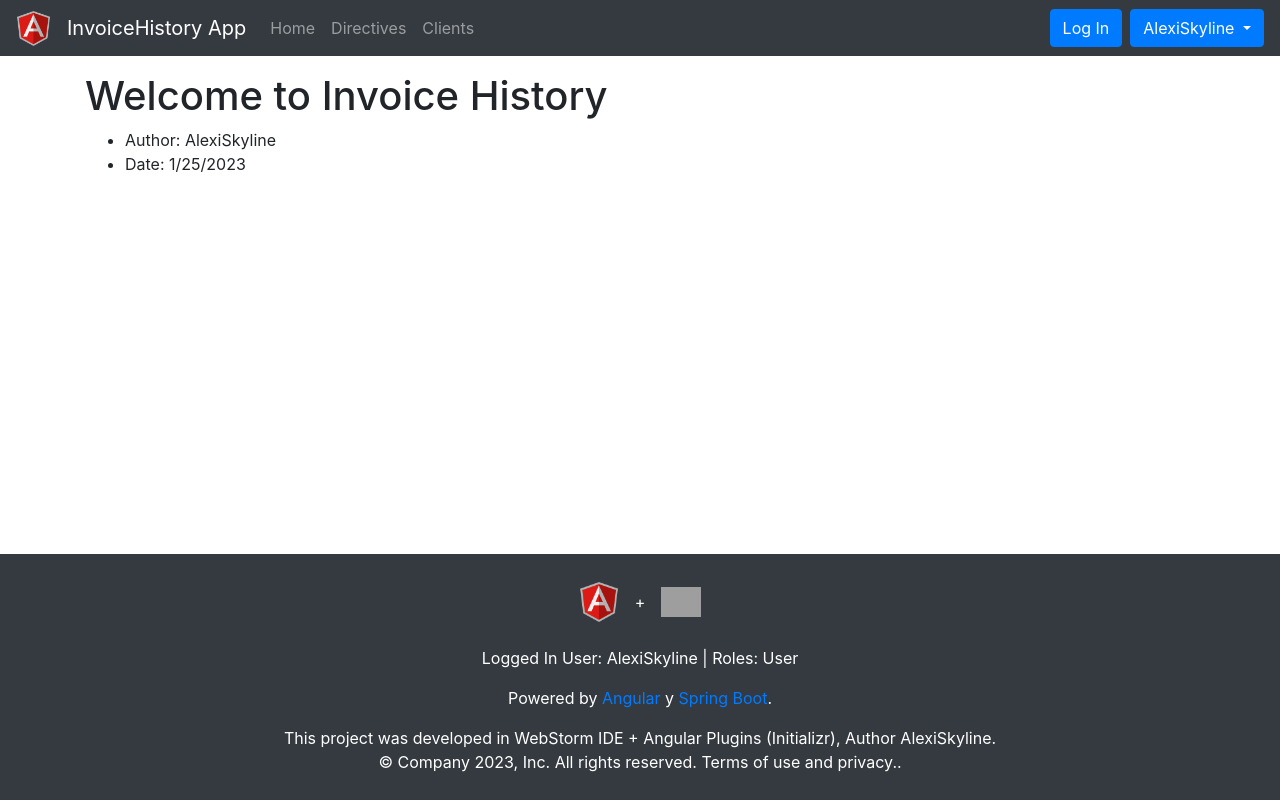
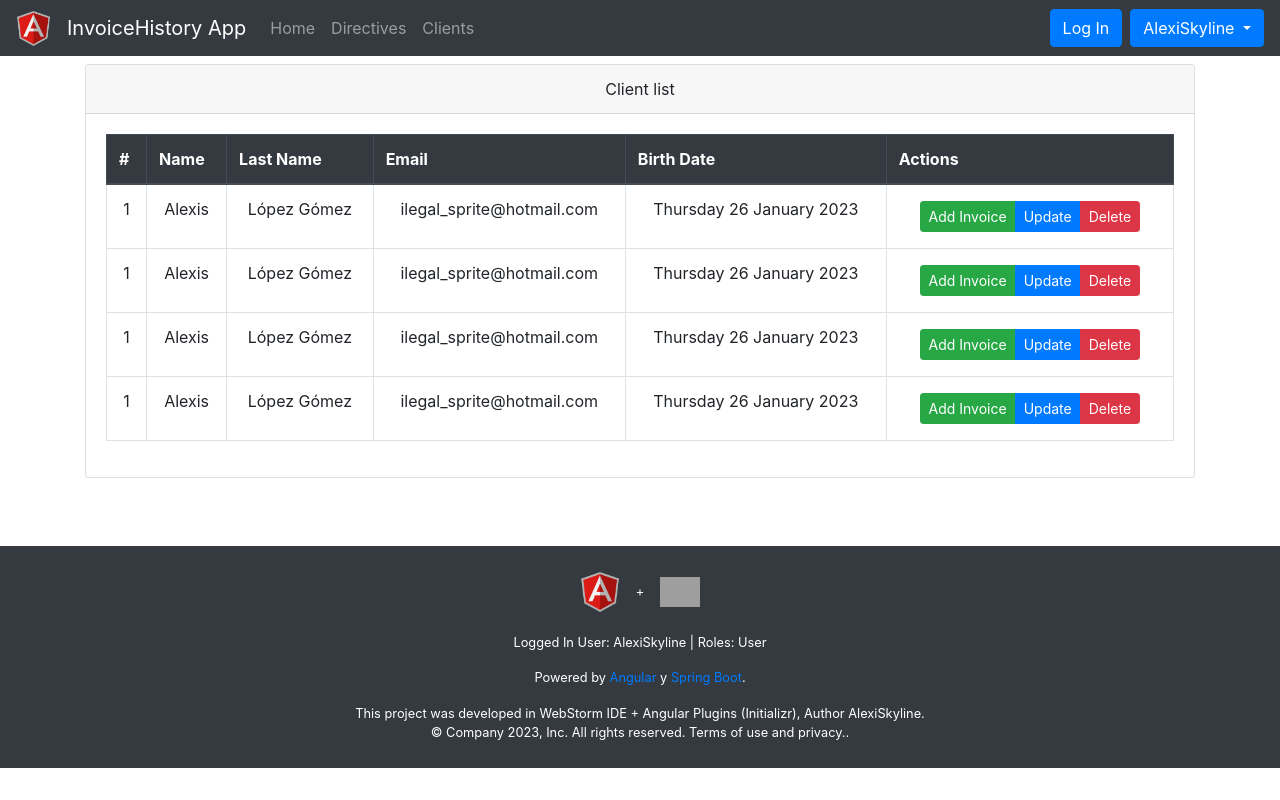
Before and after one commit to AlexEvLpzG/Invoice-History-Frond-End, an Angular app: page /client-list in a window 1280 px wide. Built offline with nearby package versions, Linux system fonts and the light colour scheme; grey boxes are pictures that could not be loaded.

Commit message:
Added Client-List component

```diff
--- a/src/app/app.component.html
+++ b/src/app/app.component.html
@@ -1,11 +1,7 @@
 <app-header></app-header>
 
-<div class="container my-3 wrap">
-    <h1>{{ title }}</h1>
-    <ul>
-    <li>Author: {{ author.tagName }}</li>
-    <li>Date: {{ date }}</li>
-    </ul>
+<div class="container my-2 wrap">
+    <router-outlet></router-outlet>
 </div>
 
 <app-footer></app-footer>
--- a/src/app/footer/footer.component.css
+++ b/src/app/component/footer/footer.component.css
@@ -1,5 +1,4 @@
 .footer {
-    bottom: 0px;
     padding-bottom: 10px;
     padding-top: 20px;
     position: absolute;
--- /dev/null
+++ b/src/app/component/footer/footer.component.html
@@ -0,0 +1,25 @@
+<div class="d-flex flex-column">
+    <div class="content"></div>
+    <footer class="footer bg-dark text-center text-white justify-content-center small">
+        <div class="d-flex justify-content-center align-items-xl-center">
+            <img src="./assets/angular-icon.webp" style="width: 40px;" alt="Angular.icon">
+            <p class="m-lg-3">+</p>
+            <img src="./assets/spring-icon.png" style="width: 40px;" alt="Spring.icon">
+        </div>
+        <p class="mt-3">
+            Logged In User: <span>AlexiSkyline</span> |
+            Roles: <span>User</span>
+        </p>
+        <p>
+            Powered by
+            <a href="https://angular.io/">Angular</a>
+            y
+            <a href="https://projects.spring.io/spring-boot/">Spring Boot</a>.
+        </p>
+        <p>
+            This project was developed in WebStorm IDE + Angular Plugins (Initializr),
+            Author {{ author.tagName }}.<br> &copy; Company 2023,
+            Inc. All rights reserved. Terms of use and privacy..<br>
+        </p>
+    </footer>
+</div>
--- a/src/app/footer/footer.component.ts
+++ b/src/app/component/footer/footer.component.ts
@@ -1,5 +1,5 @@
 import { Component } from '@angular/core';
-import Author from "../shared/global.types";
+import Author from "../../shared/global.types";
 
 @Component({
     selector: 'app-footer',
--- a/src/app/header/header.component.html
+++ b/src/app/component/header/header.component.html
@@ -1,5 +1,5 @@
 <nav class="navbar navbar-expand-lg navbar-dark bg-dark">
-    <img class="mr-3" style="width: 35px;" src="./assets/angular-icon.webp" alt="angular.icon"/>
+    <img class="mr-3" style="width: 35px;" src="../../../assets/angular-icon.webp" alt="angular.icon"/>
     <a class="navbar-brand" href="#">{{ title }}</a>
     <button
         class="navbar-toggler"
@@ -23,7 +23,7 @@
             </li>
 
             <li class="nav-item">
-                <a class="nav-link">Clients</a>
+                <a class="nav-link" routerLink="/client-list">Clients</a>
             </li>
         </ul>
 
--- a/src/app/footer/footer.component.html
+++ /dev/null
@@ -1,25 +0,0 @@
-<footer class="footer bg-dark text-center text-white fixed-bottom">
-    <div class="d-flex justify-content-center align-items-xl-center">
-        <img src="./assets/angular-icon.webp" style="width: 40px;" alt="Angular.icon">
-        <p class="m-lg-3">+</p>
-        <img src="./assets/spring-icon.png" style="width: 40px;" alt="Spring.icon">
-    </div>
-
-    <p class="mt-3">
-        Logged In User: <span>AlexiSkyline</span> |
-        Roles: <span>User</span>
-    </p>
-
-    <p>
-        Powered by
-        <a href="https://angular.io/">Angular</a>
-        y
-        <a href="https://projects.spring.io/spring-boot/">Spring Boot</a>.
-    </p>
-
-    <p>
-        This project was developed in WebStorm IDE + Angular Plugins (Initializr),
-        Author {{ author.tagName }}.<br> &copy; Company 2023,
-        Inc. All rights reserved. Terms of use and privacy..<br>
-    </p>
-</footer>
--- /dev/null
+++ b/src/app/pages/client/client-list/client-list.component.html
@@ -0,0 +1,45 @@
+<div class="card">
+    <div class="card-header text-center">Client list</div>
+
+    <div class="card-body text-dark">
+        <div *ngIf="clientList.length == 0" class="alert alert-warning">
+            No records in the database
+        </div>
+
+        <table class="table table-bordered" *ngIf="clientList.length > 0">
+            <thead class="text-white thead-dark">
+                <tr>
+                    <th>#</th>
+                    <th>Name</th>
+                    <th>Last Name</th>
+                    <th>Email</th>
+                    <th>Birth Date</th>
+                    <th>Actions</th>
+                </tr>
+            </thead>
+
+            <tbody class="text-center">
+                <tr *ngFor="let client of clientList">
+                    <td>{{ client.id }}</td>
+                    <td>{{ client.name }}</td>
+                    <td>{{ client.lastName }}</td>
+                    <td>{{ client.email }}</td>
+                    <td>{{ client.createAt | date: "EEEE dd MMMM yyyy" }}</td>
+                    <td>
+                        <div class="btn-group btn-group-sm m-1 border-0">
+                            <button type="button" class="btn btn-success">
+                                Add Invoice
+                            </button>
+                            <button type="button" class="btn btn-primary">
+                                Update
+                            </button>
+                            <button type="button" class="btn btn-danger">
+                                Delete
+                            </button>
+                        </div>
+                    </td>
+                </tr>
+            </tbody>
+        </table>
+    </div>
+</div>
--- /dev/null
+++ b/src/app/pages/client/client-list/client-list.component.ts
@@ -0,0 +1,44 @@
+import { Component } from '@angular/core';
+import Client from "../../../shared/Client";
+
+@Component({
+    selector: 'app-client-list',
+    templateUrl: './client-list.component.html'
+})
+export class ClientListComponent {
+    public clientList: Client[] = [
+        {
+            id: 1,
+            name: 'Alexis',
+            lastName: 'López Gómez',
+            createAt: '1/26/2023',
+            email: 'ilegal_sprite@hotmail.com',
+            photo: ''
+        },
+        {
+            id: 1,
+            name: 'Alexis',
+            lastName: 'López Gómez',
+            createAt: '1/26/2023',
+            email: 'ilegal_sprite@hotmail.com',
+            photo: ''
+        },
+        {
+            id: 1,
+            name: 'Alexis',
+            lastName: 'López Gómez',
+            createAt: '1/26/2023',
+            email: 'ilegal_sprite@hotmail.com',
+            photo: ''
+        },
+        {
+            id: 1,
+            name: 'Alexis',
+            lastName: 'López Gómez',
+            createAt: '1/26/2023',
+            email: 'ilegal_sprite@hotmail.com',
+            photo: ''
+        }
+
+    ];
+}
--- /dev/null
+++ b/src/app/shared/Client.ts
@@ -0,0 +1,11 @@
+interface Client {
+    id: number,
+    name: string,
+    lastName: string,
+    createAt: string,
+    email: string,
+    photo: string,
+}
+
+
+export default Client;
```
Also changed, not shown: src/app/app.module.ts (+12 -4 lines), src/app/component/header/header.component.ts (renamed from src/app/header/header.component.ts).
